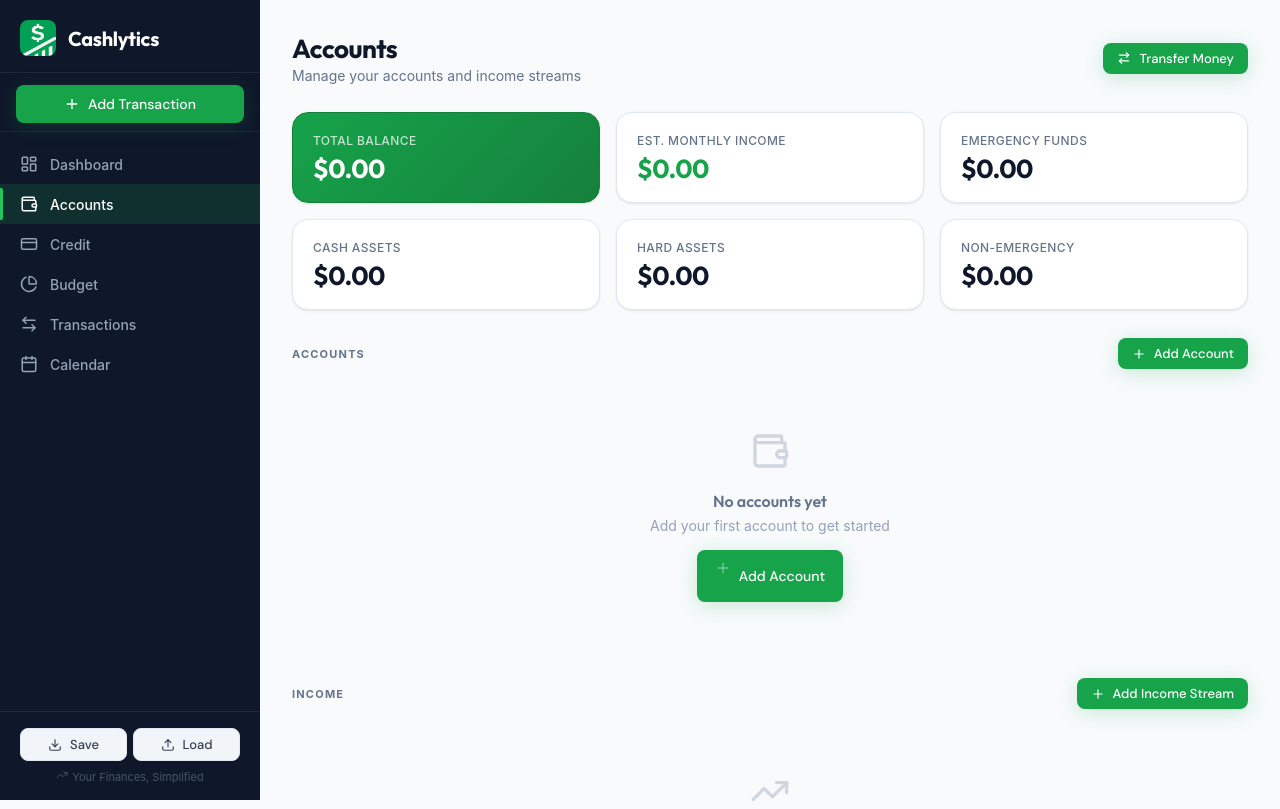
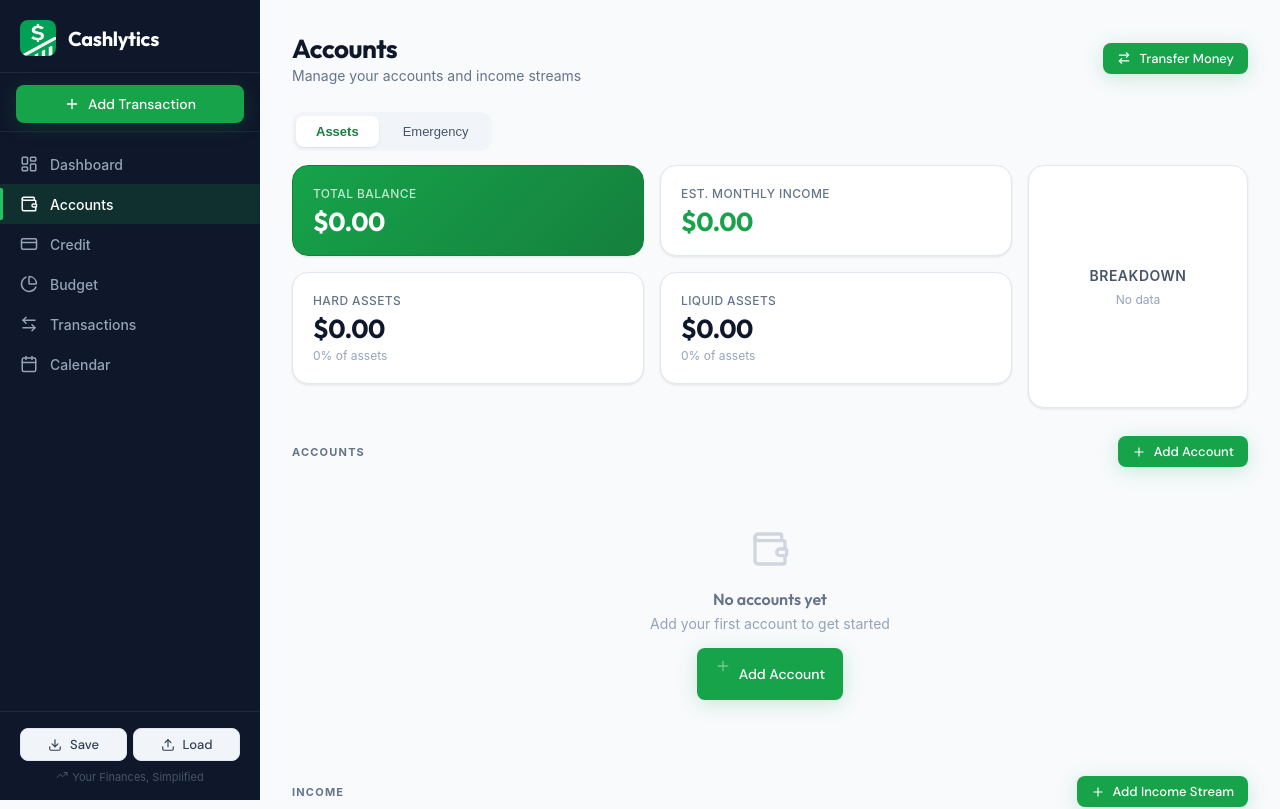
Before and after one commit to Josiah-J-Projects/Cashlytics, a React (Vite) app: page /Cashlytics/accounts in a window 1280 px wide. Shown: the top 809 px of the page. Built offline with nearby package versions, Linux system fonts and the light colour scheme.

Commit message:
Improved dashboard

```diff
--- a/src/pages/Accounts.jsx
+++ b/src/pages/Accounts.jsx
@@ -5,6 +5,7 @@ import { DraggableList } from '../components/DraggableList.jsx'
 import { Wallet, Plus, ChevronDown, ChevronUp, Edit2, Trash2, TrendingUp, AlertCircle, ArrowUpRight, ArrowDownRight, ArrowRightLeft } from 'lucide-react'
 import { monthlyAmount } from '../store/index.js'
 import TransferModal from '../components/TransferModal.jsx'
+import { PieChart, Pie, Cell, Tooltip, ResponsiveContainer } from 'recharts'
 
 //check form fields
 function validate(form, type) {
@@ -226,6 +227,33 @@ export default function Accounts() {
   const cashAccounts = accounts.filter(a => ['Cash','Savings'].includes(a.category)).reduce((s,a) => s+(a.balance||0),0)
   const emergency = accounts.filter(a => a.category === 'Emergency').reduce((s,a) => s+(a.balance||0),0)
   const totalIncome = incomeStreams.reduce((s, i) => s + monthlyAmount(i), 0)
+  const nonEmergency = totalBalance - emergency
+
+  //set which view to show in the pie chart (assets vs emergency)
+  const [assetView, setAssetView] = useState('assets')
+  const assetPieData = assetView === 'assets'
+      ? [
+          { name: 'Hard Assets', value: hardAssets, color: '#8b5cf6' },
+          { name: 'Liquid Assets', value: cashAccounts, color: '#16a34a' },
+        ].filter(d => d.value > 0)
+      : [
+          { name: 'Emergency Funds', value: emergency, color: '#f59e0b' },
+          { name: 'Non-Emergency', value: nonEmergency, color: '#3b82f6' },
+        ].filter(d => d.value > 0)
+
+    const assetPieTotal = assetPieData.reduce((s, d) => s + d.value, 0)
+
+    const AssetPieTooltip = ({ active, payload }) => {
+      if (!active || !payload?.length) return null
+      const val = payload[0].value
+      const pct = assetPieTotal > 0 ? ((val / assetPieTotal) * 100).toFixed(1) : '0'
+      return (
+        <div style={{ background: 'var(--gray-900)', borderRadius: 8, padding: '10px 14px', fontSize: 13, color: '#fff' }}>
+          <div style={{ fontWeight: 600, marginBottom: 4 }}>{payload[0].name}</div>
+          <div>{fmt(val)} <span style={{ opacity: 0.7 }}>({pct}%)</span></div>
+        </div>
+      )
+    }
 
    //open account modal
   const openAddAccount = () => { setEditingAccount(null); setAccountForm(EMPTY_A); setAccountErrors({}); setShowAccountModal(true) }
@@ -263,16 +291,47 @@ export default function Accounts() {
       </button>
     </div>
 
+     {/*stat toggle*/}
+    <div className="tabs" style={{ marginBottom: 14 }}>
+      <button className={`tab${assetView === 'assets' ? ' active' : ''}`} onClick={() => setAssetView('assets')}>Assets</button>
+      <button className={`tab${assetView === 'emergency' ? ' active' : ''}`} onClick={() => setAssetView('emergency')}>Emergency</button>
+    </div>
+
     {/*stats*/}
-      <div className="statCards statCards3" style={{ marginBottom: 28 }}>
+    <div style={{ display: 'grid', gridTemplateColumns: '1fr 220px', gap: 16, marginBottom: 28 }}>
+      <div className="statCards statCards2">
         <div className="statCard green"><div className="statLabel">Total Balance</div><div className="statValue">{fmt(totalBalance, true)}</div></div>
         <div className="statCard"><div className="statLabel">Est. Monthly Income</div><div className="statValue" style={{ color: 'var(--green-600)' }}>{fmt(totalIncome, true)}</div></div>
-        <div className="statCard"><div className="statLabel">Emergency Funds</div><div className="statValue">{fmt(emergency, true)}</div></div>
-        <div className="statCard"><div className="statLabel">Cash Assets</div><div className="statValue">{fmt(cashAccounts, true)}</div></div>
-        <div className="statCard"><div className="statLabel">Hard Assets</div><div className="statValue">{fmt(hardAssets, true)}</div></div>
-        <div className="statCard"><div className="statLabel">Non-Emergency</div><div className="statValue">{fmt(totalBalance - emergency, true)}</div></div>
+        {assetView === 'assets' ? (
+          <>
+            <div className="statCard"><div className="statLabel">Hard Assets</div><div className="statValue">{fmt(hardAssets, true)}</div><div style={{ fontSize: 12, color: 'var(--gray-400)', marginTop: 6 }}>{assetPieTotal > 0 ? ((hardAssets/assetPieTotal)*100).toFixed(1) : 0}% of assets</div></div>
+            <div className="statCard"><div className="statLabel">Liquid Assets</div><div className="statValue">{fmt(cashAccounts, true)}</div><div style={{ fontSize: 12, color: 'var(--gray-400)', marginTop: 6 }}>{assetPieTotal > 0 ? ((cashAccounts/assetPieTotal)*100).toFixed(1) : 0}% of assets</div></div>
+          </>
+        ) : (
+          <>
+            <div className="statCard"><div className="statLabel">Emergency Funds</div><div className="statValue">{fmt(emergency, true)}</div><div style={{ fontSize: 12, color: 'var(--gray-400)', marginTop: 6 }}>{assetPieTotal > 0 ? ((emergency/assetPieTotal)*100).toFixed(1) : 0}% of balance</div></div>
+            <div className="statCard"><div className="statLabel">Non-Emergency</div><div className="statValue">{fmt(nonEmergency, true)}</div><div style={{ fontSize: 12, color: 'var(--gray-400)', marginTop: 6 }}>{assetPieTotal > 0 ? ((nonEmergency/assetPieTotal)*100).toFixed(1) : 0}% of balance</div></div>
+          </>
+        )}
       </div>
 
+      {/*pie chart*/}
+      <div className="chartContainer" style={{ display: 'flex', flexDirection: 'column', alignItems: 'center', justifyContent: 'center', padding: 12 }}>
+        <div className="cardTitle" style={{marginBottom: 8 }}>Breakdown</div>
+        {assetPieData.length > 0 ? (
+          <ResponsiveContainer width="100%" height={180}>
+            <PieChart>
+              <Pie data={assetPieData} cx="50%" cy="50%" innerRadius={0} outerRadius={80} dataKey="value">
+                {assetPieData.map((entry, i) => <Cell key={i} fill={entry.color} />)}
+              </Pie>
+              <Tooltip content={<AssetPieTooltip />} />
+            </PieChart>
+          </ResponsiveContainer>
+        ) : (
+          <div style={{ textAlign: 'center', color: 'var(--gray-400)', fontSize: 12 }}>No data</div>
+        )}
+      </div>
+    </div>
 
       {/*accounts section*/}
       <div className="sectionHeader">
```
Lines whose indentation alone changed are shown as unchanged.
